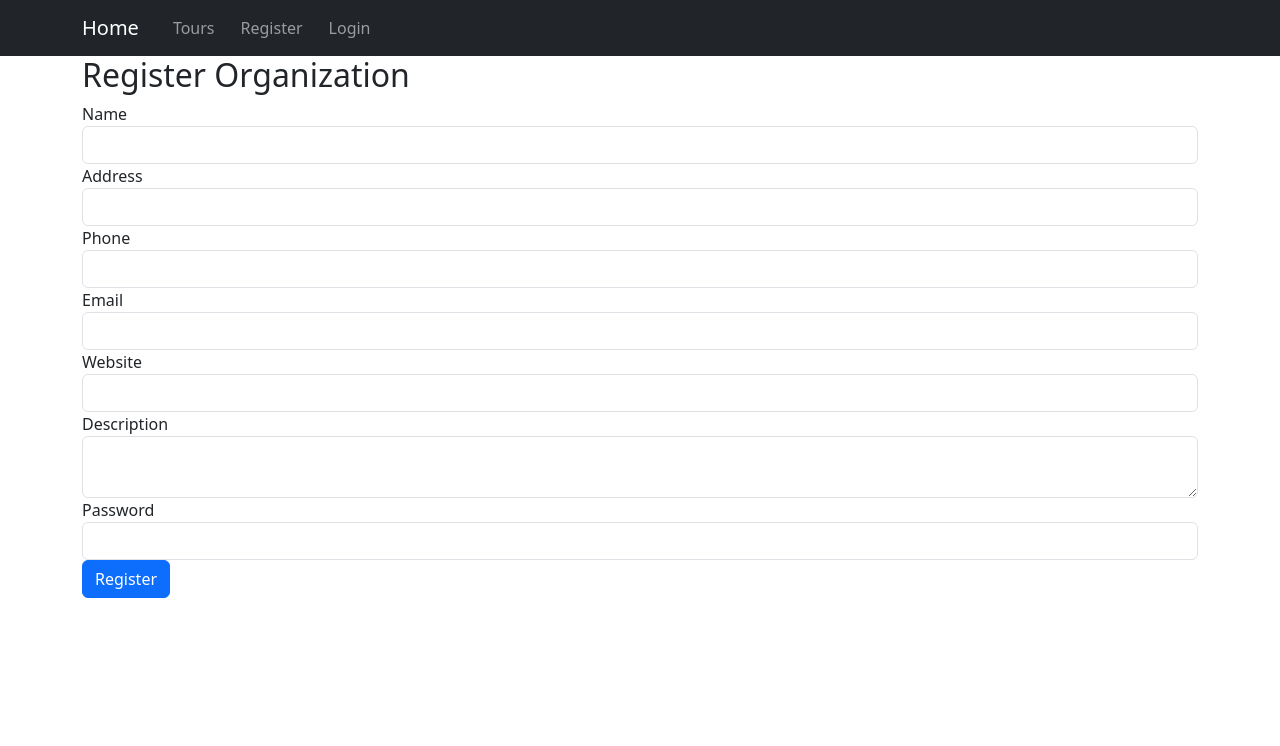
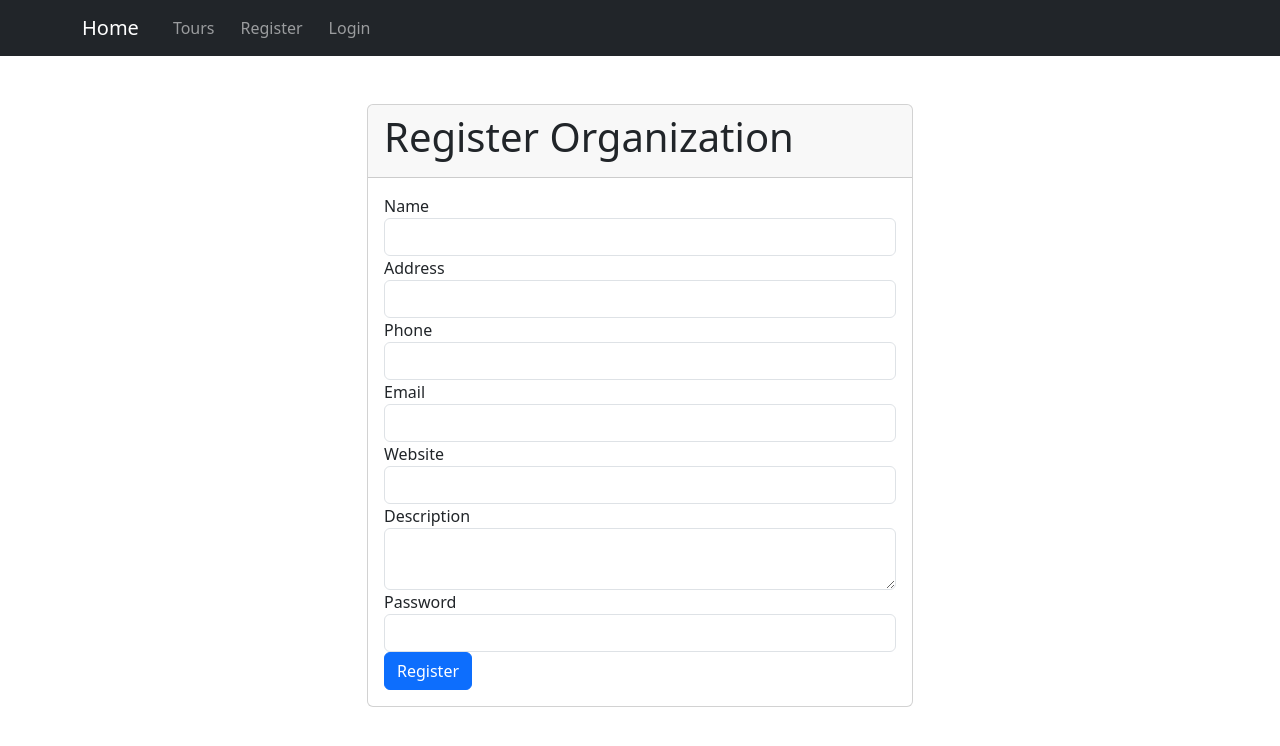
Before and after one commit to UllernJ/SoftwareEngineeringG14, a React (Create React App) app in the folder frontend/: page /register/organization in a window 1280 px wide. Shown: the top 746 px of the page. Built offline with nearby package versions, Linux system fonts and the light colour scheme.

Commit message:
Frontend: Styled RegisterOrganization to look more like RegisterUser.

```diff
--- a/frontend/src/components/Register/RegisterOrganization.tsx
+++ b/frontend/src/components/Register/RegisterOrganization.tsx
@@ -22,7 +22,6 @@ const RegisterOrganization = () => {
 
     const handleSubmit = async (e: any) => {
         e.preventDefault();
-        //post data to http://localhost:8080/api/organization/register
         const response = fetch('http://localhost:8080/api/organization/register', {
             method: 'POST',
             headers: { 'Content-Type': 'application/json' },
@@ -38,8 +37,14 @@ const RegisterOrganization = () => {
     };
 
     return (
-        <div className="container">
-            <h2>Register Organization</h2>
+        <div className="container mt-5">
+            <div className="row justify-content-center">
+                <div className="col-md-6">
+                    <div className="card">
+                        <div className="card-header">
+                            <h1>Register Organization</h1>
+                        </div>
+                        <div className="card-body">
                             <form onSubmit={handleSubmit}>
                                 <div className="form-group">
                                     <label htmlFor="name">Name</label>
@@ -129,6 +134,11 @@ const RegisterOrganization = () => {
                                 </button>
                             </form>
                         </div>
+                    </div>
+                </div>
+            </div>
+            {message && <div className="alert alert-primary mt-3" role="alert">{message}</div>}
+        </div>
     );
 };
 
```
Lines whose indentation alone changed are shown as unchanged.
